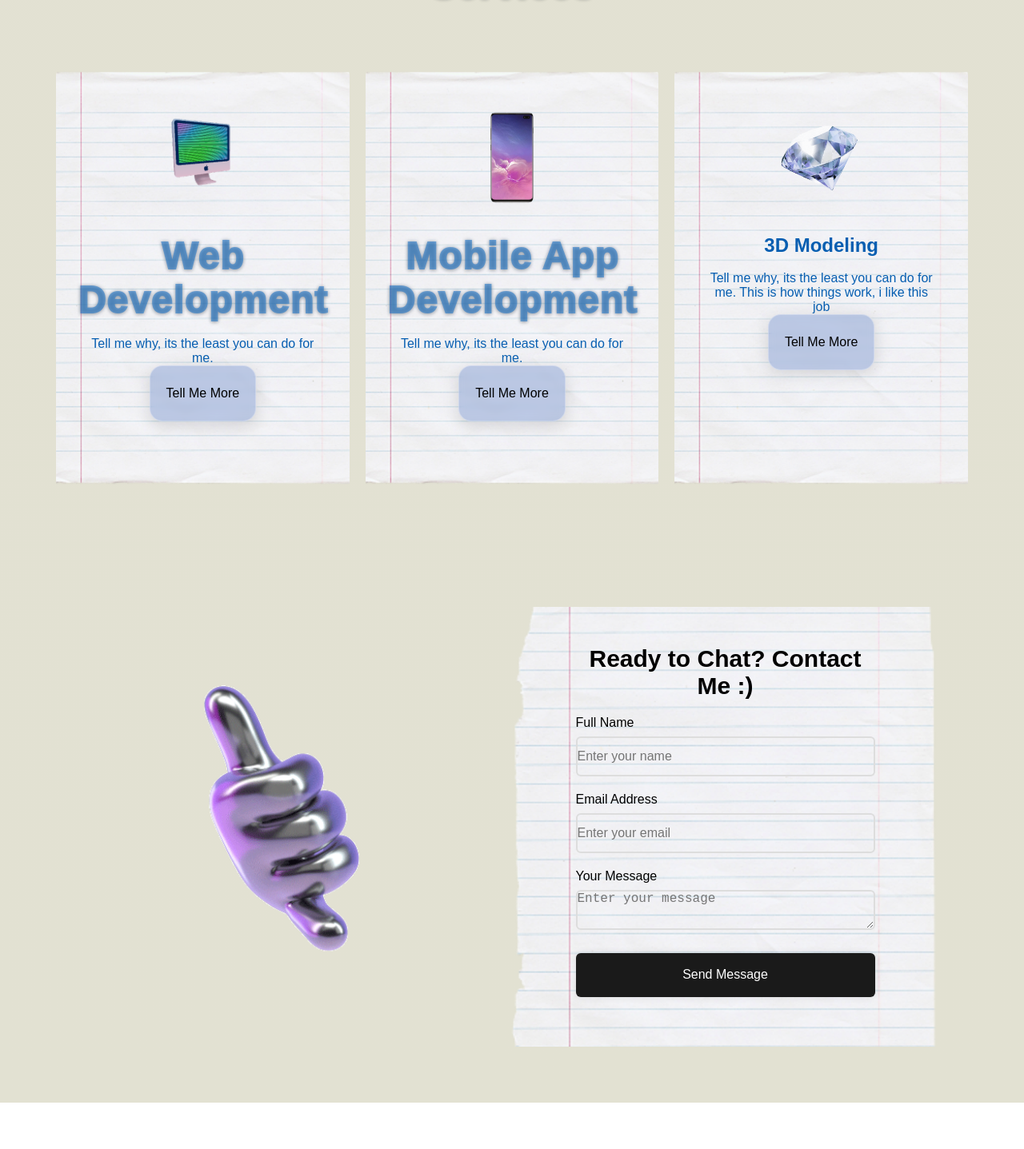
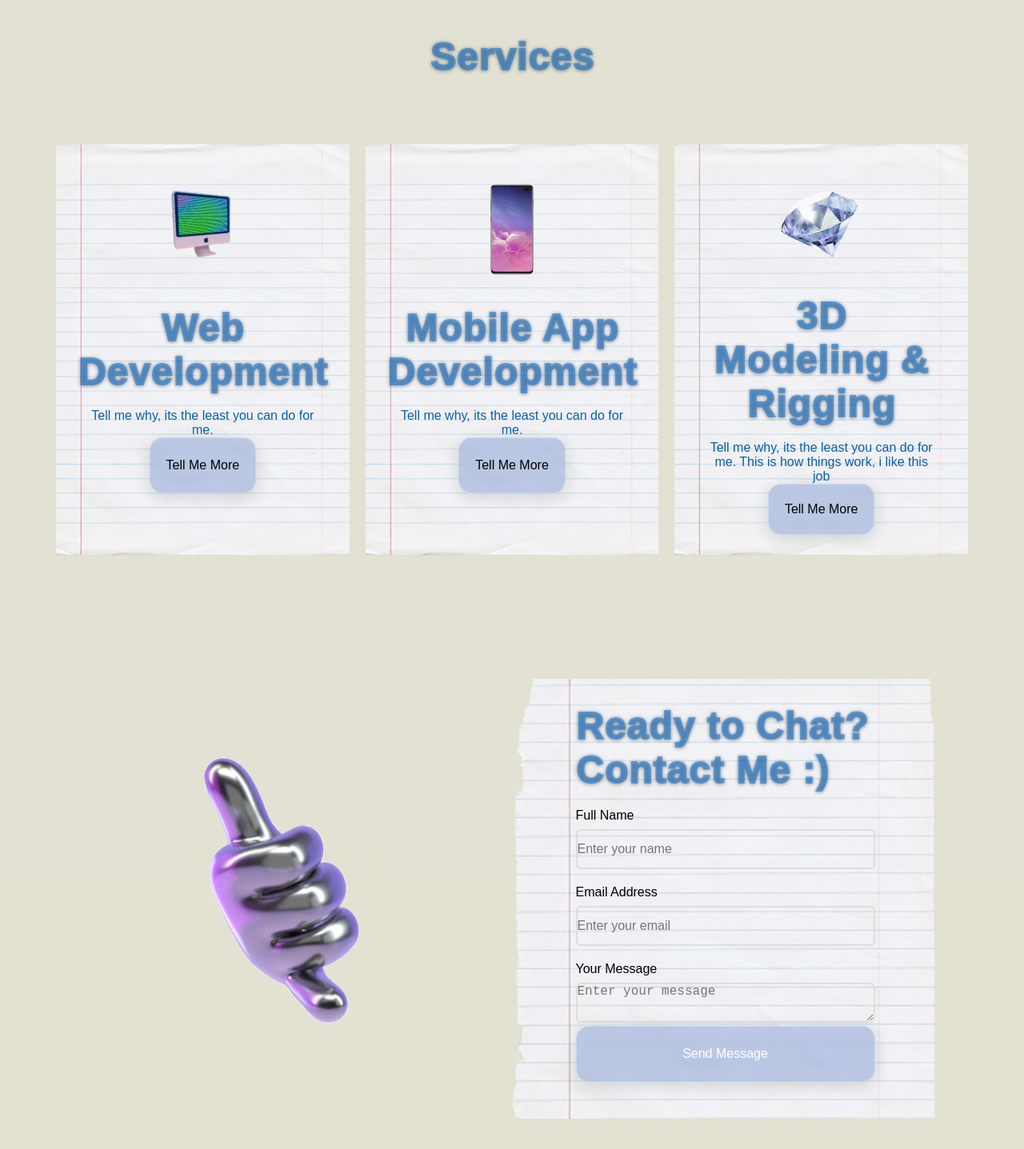
Before and after one commit to MoloTheSniper/MyPortfolio, a React (Vite) app in the folder portfolio/: page / in a window 1280 px wide. Shown: the part 1319-2756 px from the top of the page at 80% size. Before the commit the page ends 2698 px from the top, so only its background shows below. Built offline with nearby package versions, Linux system fonts and the light colour scheme.

Commit message:
Progress man

```diff
--- a/portfolio/src/assets/routes/About.jsx
+++ b/portfolio/src/assets/routes/About.jsx
@@ -5,6 +5,7 @@ import paper1 from '../../assets/images/paper2.png';
 export const About = () => {
   return (
     <div>
+      <br/><br/><br/><br/><br/>
                 <h1 className='center-text'>About Page</h1>
       <div className="container">
         <div className='box'>
--- a/portfolio/src/assets/routes/Contact.jsx
+++ b/portfolio/src/assets/routes/Contact.jsx
@@ -49,7 +49,7 @@ const Contact = () => {
       >
         <section className="contact">
           <form onSubmit={onSubmit}>
-            <h2>Ready to Chat? Contact Me :)</h2>
+            <h1>Ready to Chat? Contact Me :)</h1>
 
             <div className='input-box'>
               <label>Full Name</label>
@@ -83,7 +83,7 @@ const Contact = () => {
               ></textarea>
             </div>
 
-            <button type="submit">Send Message</button>
+            <button type="submit" className="switcher">Send Message</button>
           </form>
         </section>
       </div>
--- a/portfolio/src/assets/routes/Services.jsx
+++ b/portfolio/src/assets/routes/Services.jsx
@@ -43,10 +43,10 @@ const Services = () => {
             <br/>
             <img src={diamond} alt="Myself" className="image2" />
             <br/><br/>
-            <h2>3D Modeling</h2>
+            <h1>3D Modeling & Rigging</h1>
             <br/>
             <p>Tell me why, its the least you can do for me. This is how things work, i like this job</p>
-            <button className="switcher">Tell Me More</button>
+             <button className="switcher">Tell Me More</button>
           </div>
         </div>
 
```
